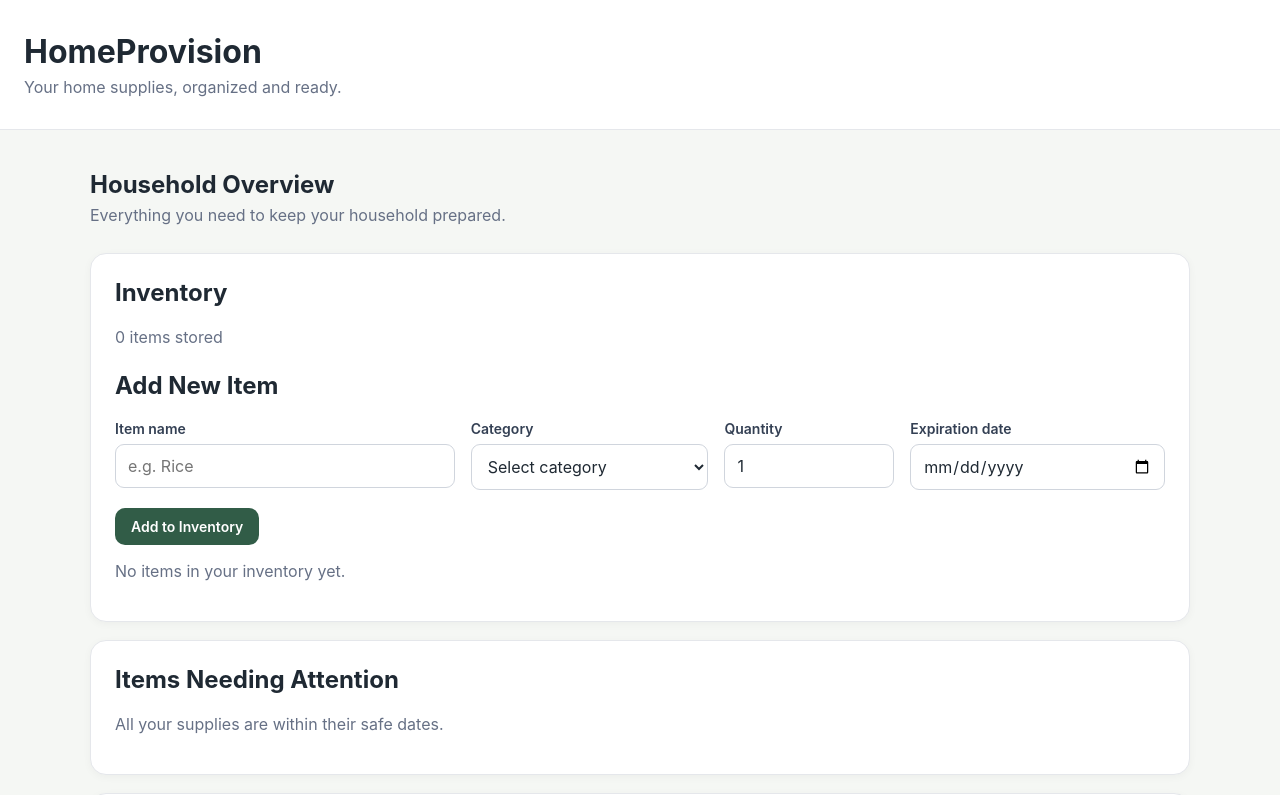
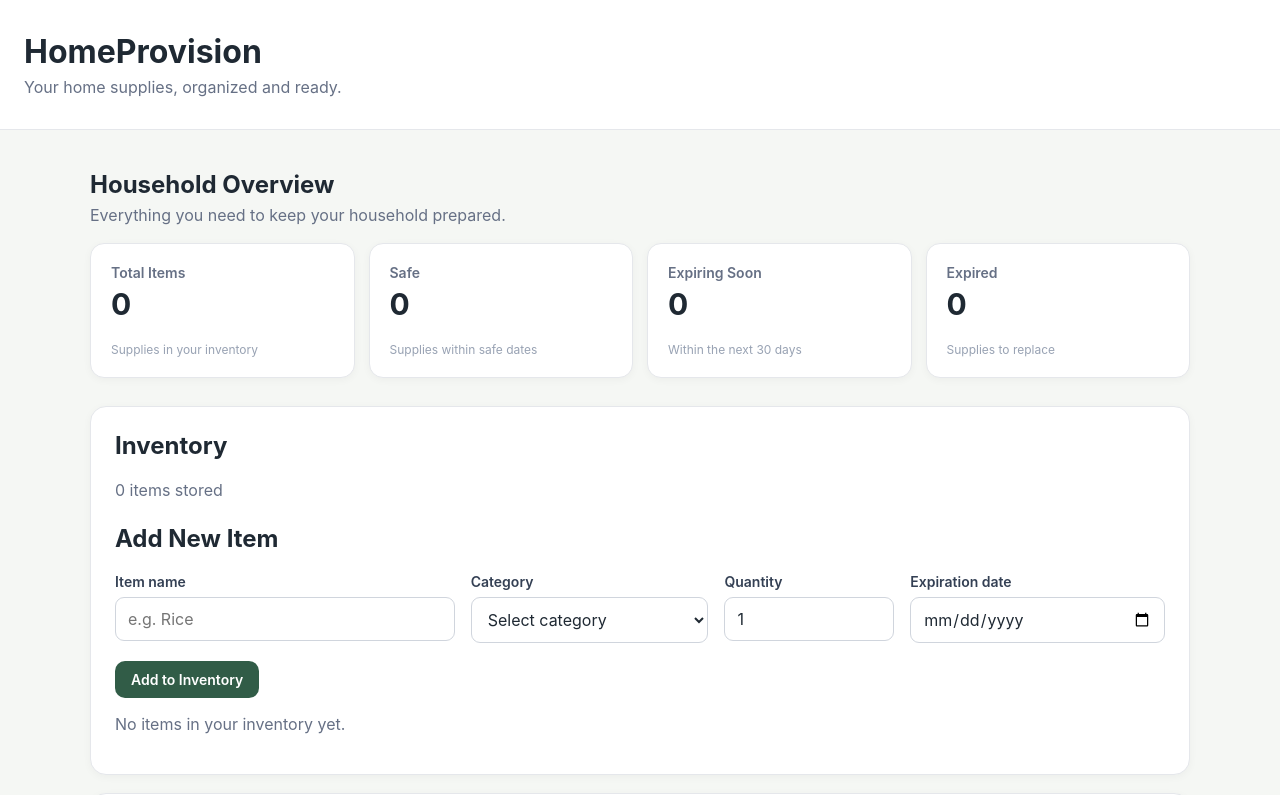
Before and after one commit to deysemenezes13-rgb/homeprovision, a React (Vite) app: page / in a window 1280 px wide. Shown: the top 795 px of the page. Built offline with nearby package versions, Linux system fonts and the light colour scheme.

Commit message:
Add dynamic household overview dashboard

```diff
--- a/src/App.css
+++ b/src/App.css
@@ -166,3 +166,68 @@ button:hover {
     align-items: center;
   }
 }
+
+.overview-section {
+  margin-bottom: 28px;
+}
+
+.overview-heading {
+  margin-bottom: 18px;
+}
+
+.overview-heading h2 {
+  margin-bottom: 6px;
+}
+
+.overview-heading p {
+  margin: 0;
+  color: #667085;
+}
+
+.overview-grid {
+  display: grid;
+  grid-template-columns: repeat(4, 1fr);
+  gap: 14px;
+}
+
+.overview-card {
+  display: flex;
+  flex-direction: column;
+  min-height: 135px;
+  padding: 20px;
+  background: white;
+  border: 1px solid #e5e7eb;
+  border-radius: 14px;
+  box-shadow: 0 2px 8px rgba(0, 0, 0, 0.04);
+}
+
+.overview-label {
+  color: #667085;
+  font-size: 14px;
+  font-weight: 600;
+}
+
+.overview-card strong {
+  margin: 8px 0;
+  font-size: 30px;
+  line-height: 1;
+  color: #1f2933;
+}
+
+.overview-description {
+  margin-top: auto;
+  color: #98a2b3;
+  font-size: 12px;
+}
+
+@media (max-width: 800px) {
+  .overview-grid {
+    grid-template-columns: repeat(2, 1fr);
+  }
+}
+
+@media (max-width: 500px) {
+  .overview-grid {
+    grid-template-columns: 1fr;
+  }
+}
--- a/src/App.tsx
+++ b/src/App.tsx
@@ -59,6 +59,10 @@ useEffect(() => {
     (item) => getExpirationStatus(item.expirationDate) === 'expiring-soon'
   )
 
+  const safeItems = items.filter(
+    (item) => getExpirationStatus(item.expirationDate) === 'safe'
+  )
+
   return (
     <div className="app">
       <header>
@@ -67,9 +71,45 @@ useEffect(() => {
       </header>
 
       <main>
-        <section>
+        <section className="overview-section">
+          <div className="overview-heading">
             <h2>Household Overview</h2>
             <p>Everything you need to keep your household prepared.</p>
+          </div>
+
+          <div className="overview-grid">
+            <div className="overview-card">
+              <span className="overview-label">Total Items</span>
+              <strong>{items.length}</strong>
+              <span className="overview-description">
+                Supplies in your inventory
+              </span>
+            </div>
+
+            <div className="overview-card">
+              <span className="overview-label">Safe</span>
+              <strong>{safeItems.length}</strong>
+              <span className="overview-description">
+                Supplies within safe dates
+              </span>
+            </div>
+
+            <div className="overview-card">
+              <span className="overview-label">Expiring Soon</span>
+              <strong>{expiringSoonItems.length}</strong>
+              <span className="overview-description">
+                Within the next 30 days
+              </span>
+            </div>
+
+            <div className="overview-card">
+              <span className="overview-label">Expired</span>
+              <strong>{expiredItems.length}</strong>
+              <span className="overview-description">
+                Supplies to replace
+              </span>
+            </div>
+          </div>
         </section>
 
         <section>
```
Lines whose indentation alone changed are shown as unchanged.
